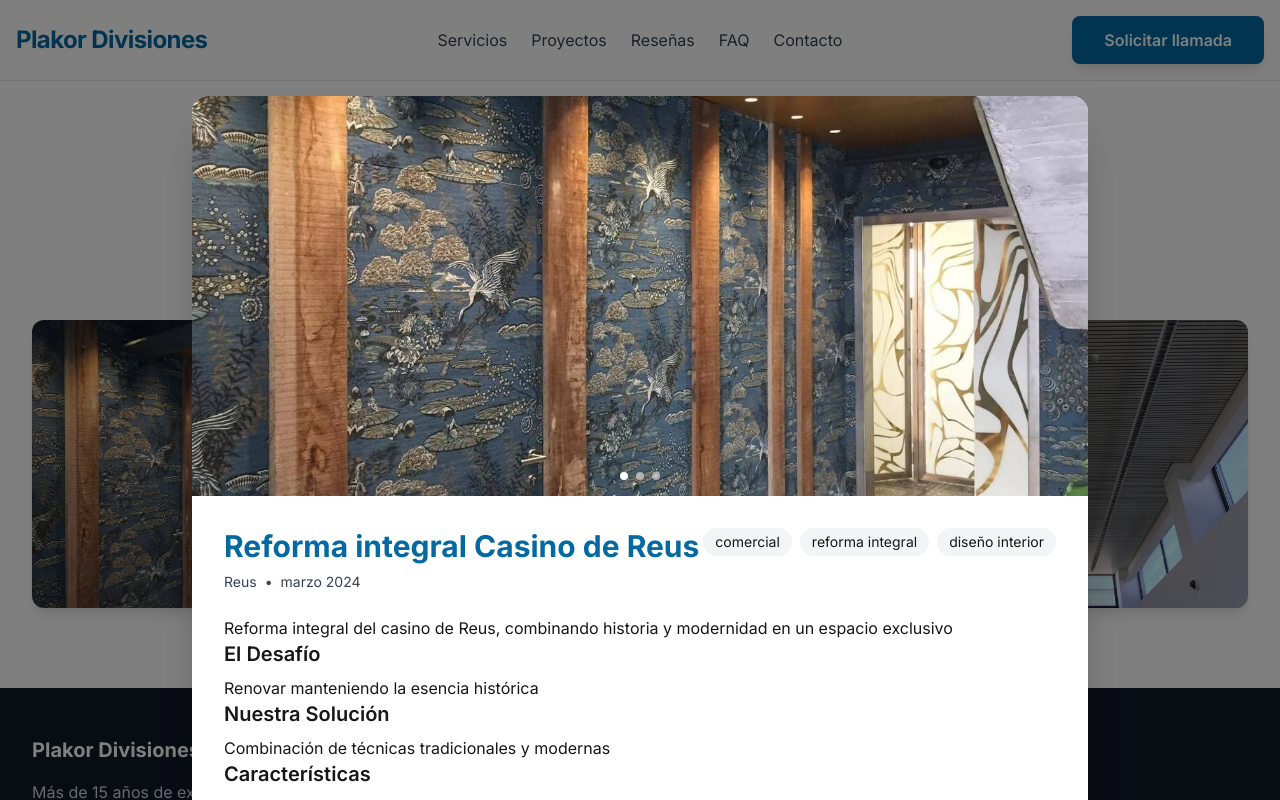
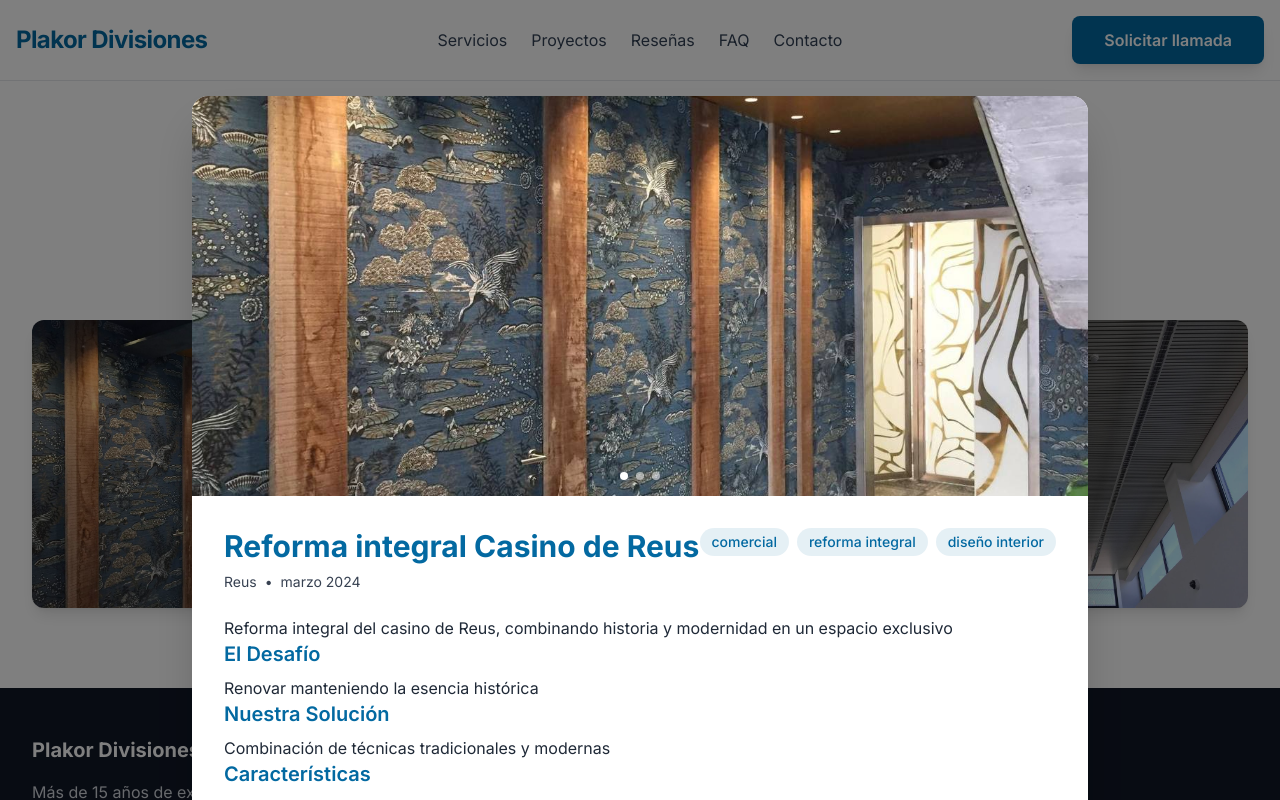
Before and after one commit to ClownOfCrowd/plakordivisiones, a Next.js app: page /proyectos in a window 1280 px wide. Both pictures are taken after a click on the element 224 px from the left and 464 px from the top of the page. Shown: the top 800 px of the page. Built offline with nearby package versions, Linux system fonts and the light colour scheme; a web font is replaced by a local one.

Commit message:
fix: улучшена читаемость текста в модальном окне проекта

```diff
--- a/src/components/ui/project-modal.tsx
+++ b/src/components/ui/project-modal.tsx
@@ -123,7 +123,7 @@ export function ProjectModal({ project, isOpen, onClose }: ProjectModalProps) {
                   <h2 className="text-3xl font-bold text-primary mb-2">
                     {project.title}
                   </h2>
-                  <div className="flex gap-2 text-sm text-secondary">
+                  <div className="flex gap-2 text-sm text-gray-700">
                     <span>{project.location}</span>
                     <span>•</span>
                     <span>{project.date}</span>
@@ -133,7 +133,7 @@ export function ProjectModal({ project, isOpen, onClose }: ProjectModalProps) {
                   {project.tags.map((tag) => (
                     <span
                       key={tag}
-                      className="bg-gray-100 px-3 py-1 rounded-full text-sm"
+                      className="bg-primary/10 px-3 py-1 rounded-full text-sm text-primary font-medium"
                     >
                       {tag}
                     </span>
@@ -141,17 +141,17 @@ export function ProjectModal({ project, isOpen, onClose }: ProjectModalProps) {
                 </div>
               </div>
 
-              <div className="prose prose-lg max-w-none mb-6">
+              <div className="prose prose-lg max-w-none mb-6 text-gray-800">
                 <p>{project.description}</p>
 
-                <h3 className="text-xl font-semibold mb-2">El Desafío</h3>
-                <p>{project.challenge}</p>
+                <h3 className="text-xl font-semibold mb-2 text-primary">El Desafío</h3>
+                <p className="text-gray-800">{project.challenge}</p>
 
-                <h3 className="text-xl font-semibold mb-2">Nuestra Solución</h3>
-                <p>{project.solution}</p>
+                <h3 className="text-xl font-semibold mb-2 text-primary">Nuestra Solución</h3>
+                <p className="text-gray-800">{project.solution}</p>
 
-                <h3 className="text-xl font-semibold mb-2">Características</h3>
-                <ul>
+                <h3 className="text-xl font-semibold mb-2 text-primary">Características</h3>
+                <ul className="text-gray-800">
                   {project.features.map((feature) => (
                     <li key={feature}>{feature}</li>
                   ))}
@@ -162,7 +162,7 @@ export function ProjectModal({ project, isOpen, onClose }: ProjectModalProps) {
                 <Button
                   variant="outline"
                   onClick={onClose}
-                  className="border-gray-300 hover:bg-primary hover:text-white hover:border-primary transition-colors"
+                  className="text-primary border-primary hover:bg-primary hover:text-white transition-colors"
                 >
                   Cerrar
                 </Button>
```
